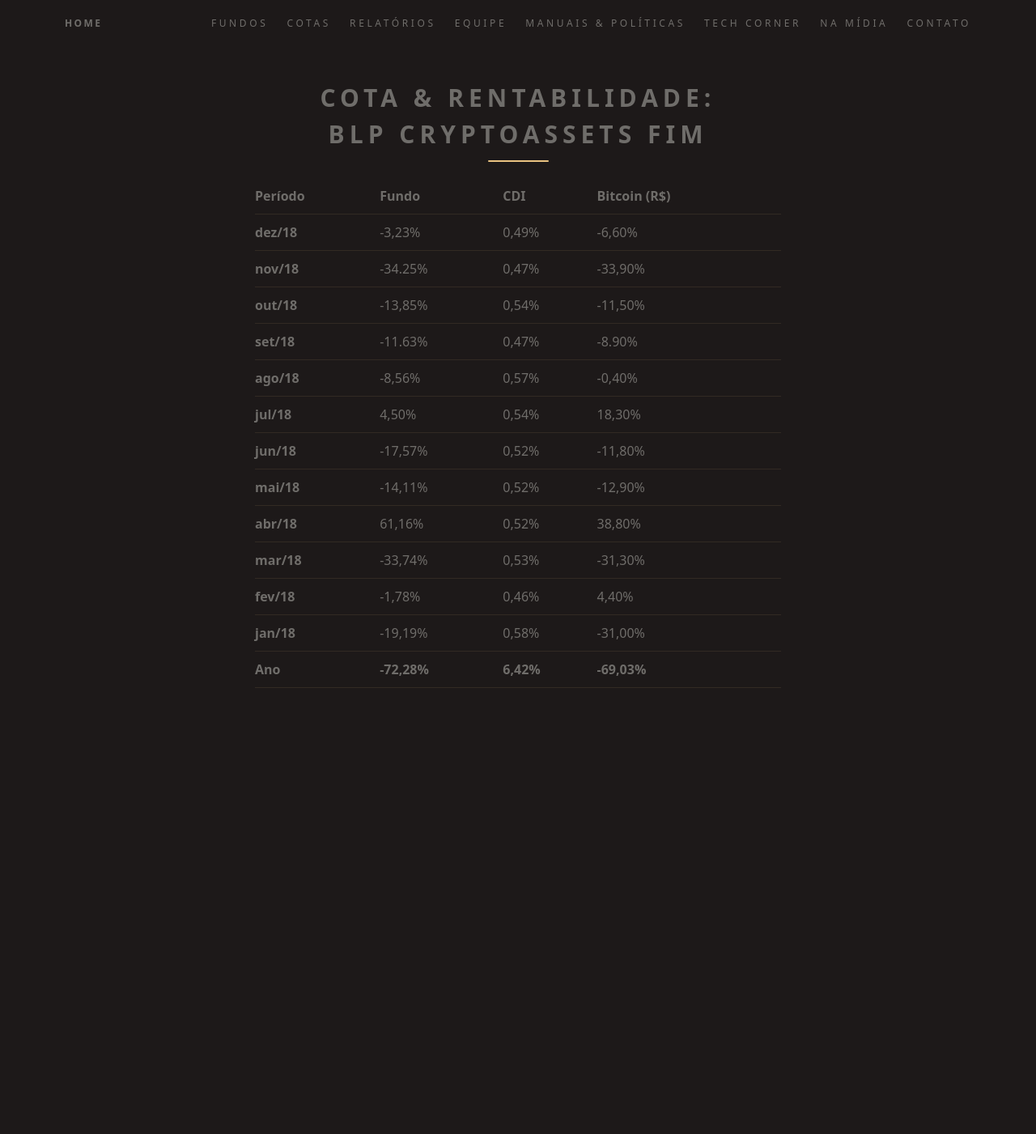
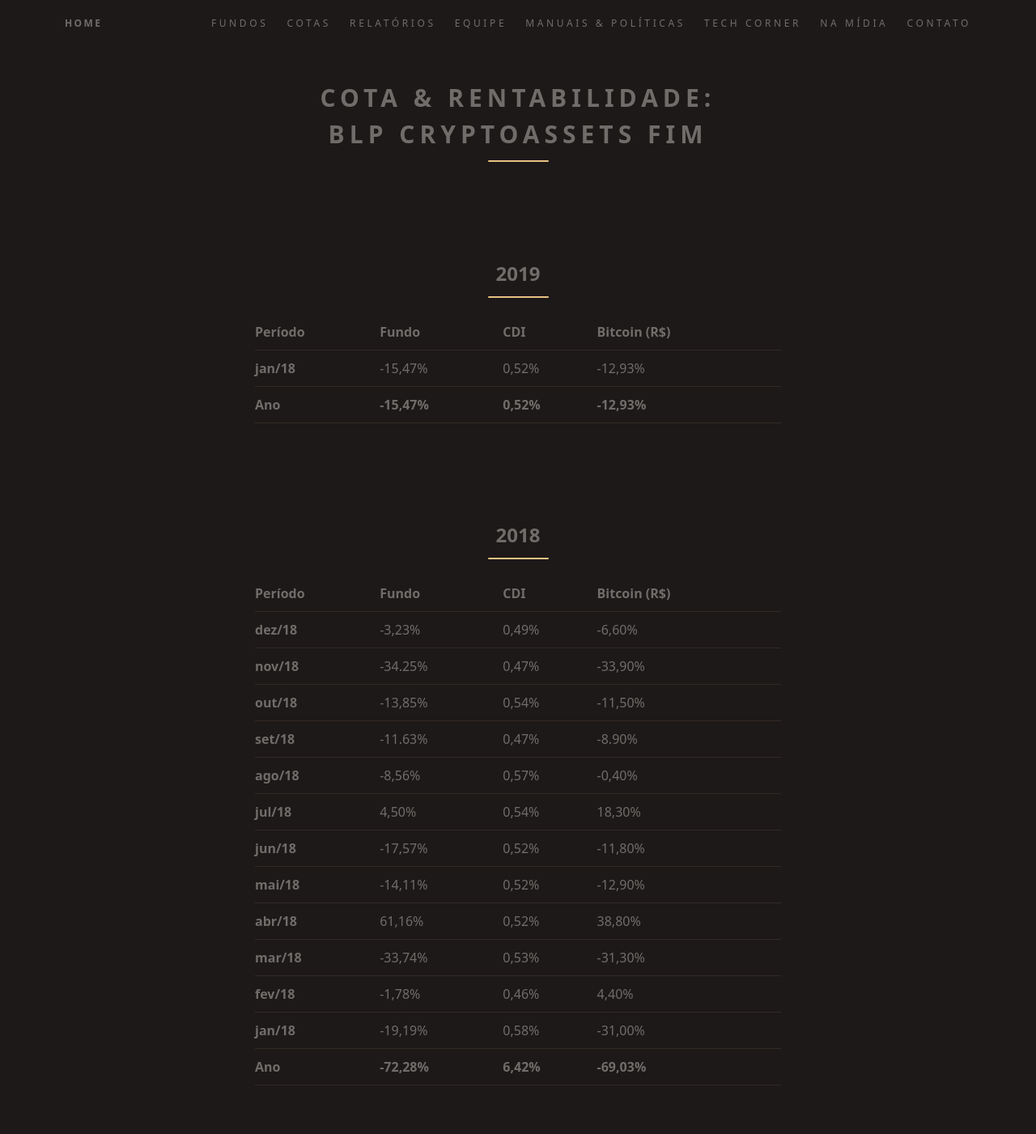
Before and after one commit to ateliedetemas/blpcrypto, a Jekyll site: the page built from rentabilidade-assets.md, in a window 1280 px wide. Shown: the whole page at 81% size. Built offline with Jekyll 4.4.1, drawn with Linux system fonts in a browser that asks for light colours; before the commit the page ends 910 px from its top, so only the background shows below that.

Commit message:
Update rentabilidade-assets.md

```diff
--- a/rentabilidade-assets.md
+++ b/rentabilidade-assets.md
@@ -4,6 +4,15 @@ layout: page
 title: "Cota & Rentabilidade: BLP CryptoAssets FIM"
 permalink: "rentabilidade/assets-fim/"
 ---
+
+## 2019
+
+Período | Fundo | CDI | Bitcoin (R$)
+---|---|---|---
+**jan/18** | -15,47% | 0,52% | -12,93%
+**Ano**  | **-15,47%** | **0,52%** | **-12,93%**
+
+## 2018
 
 Período | Fundo | CDI | Bitcoin (R$)
 ---|---|---|---
```
